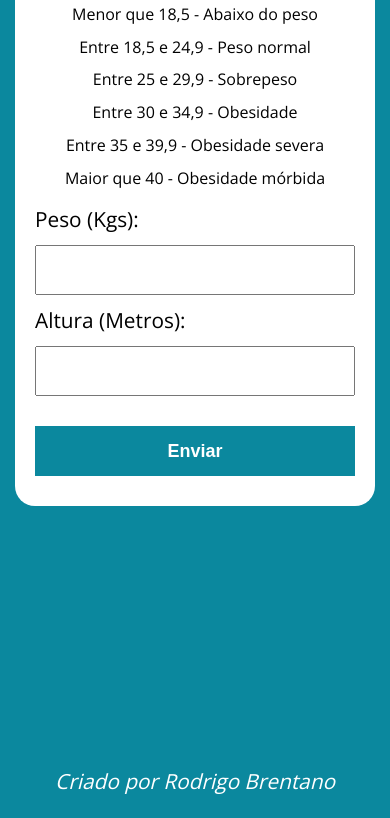
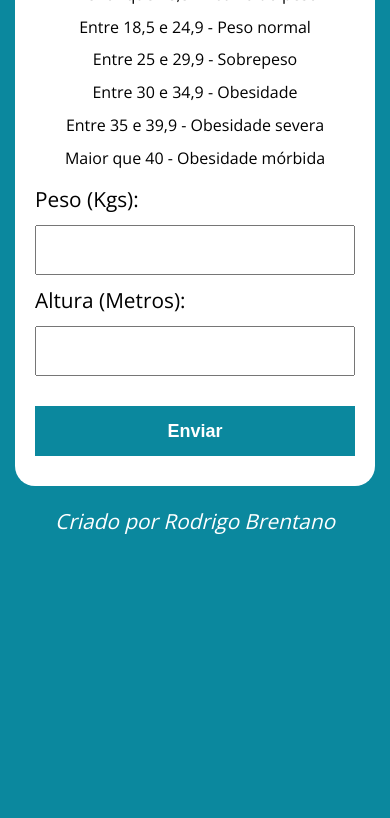
Before and after one commit to RodrigoBJJ94/imc-javascript-html-css, a plain HTML site: page index.html in a window 390 px wide. Shown: the part 154-972 px from the top of the page. After the commit the page ends 844 px from the top, so only its background shows below. Drawn offline with nearby package versions, Linux system fonts and the light colour scheme.

Commit message:
Version 1.6

```diff
--- a/assets/css/style.css
+++ b/assets/css/style.css
@@ -79,8 +79,13 @@ footer p {
 @media (max-width: 800px) {
     .container {
         max-width: 360px;
+        margin-top: 30px;
     }
     .container p {
         font-size: 16px;
     }
+    footer p {
+        padding-top: 0px;
+        margin-top: -30px;
+    }
 }
```
